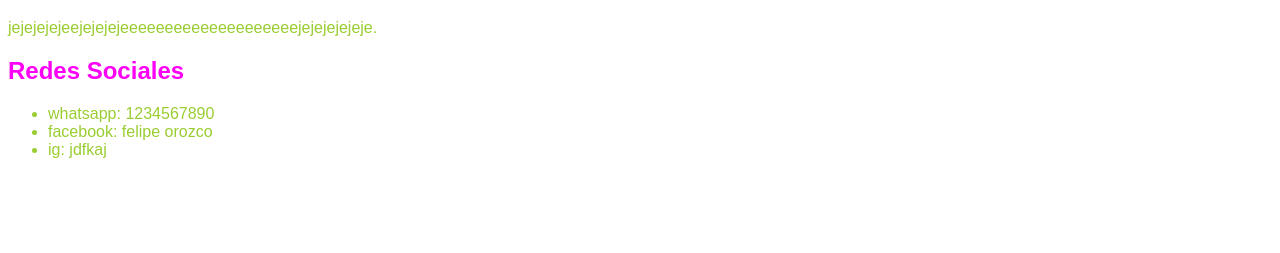
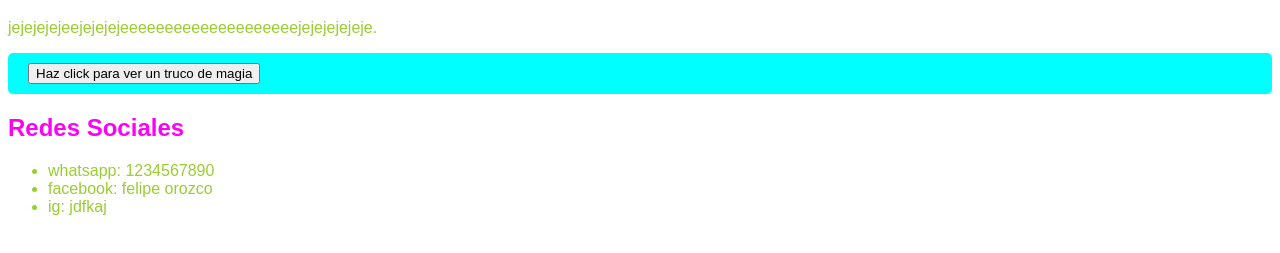
Before and after one commit to felipeorozco094-netizen/Concesionario, a plain HTML site: page index.html in a window 1280 px wide. Shown: the part 61-314 px from the top of the page. Drawn offline with Linux system fonts and the light colour scheme.

Commit message:
Agregar boton

```diff
--- a/index.html
+++ b/index.html
@@ -10,6 +10,8 @@
     <h1>ejercicio de entrega</h1>
     <p>jejejejejeejejejejeeeeeeeeeeeeeeeeeeeejejejejejeje.</p>
 
+    <div class="boton"><button onclick="alert('Mentira, no me se ninguno, gracias')">Haz click para ver un truco de magia</button></div>
+
     <div class="footer">
         <h2 class="title">Redes Sociales</h2>
         <ul><li>whatsapp: 1234567890</li>
--- a/styles.css
+++ b/styles.css
@@ -10,3 +10,11 @@ h1{
 .title{
     color: rgb(255, 0, 247);
 }
+.boton{
+    background-color:aqua;
+            color: white;
+            padding: 10px 20px;
+            border: none;
+            border-radius: 5px;
+            cursor: pointer;
+        }
```
